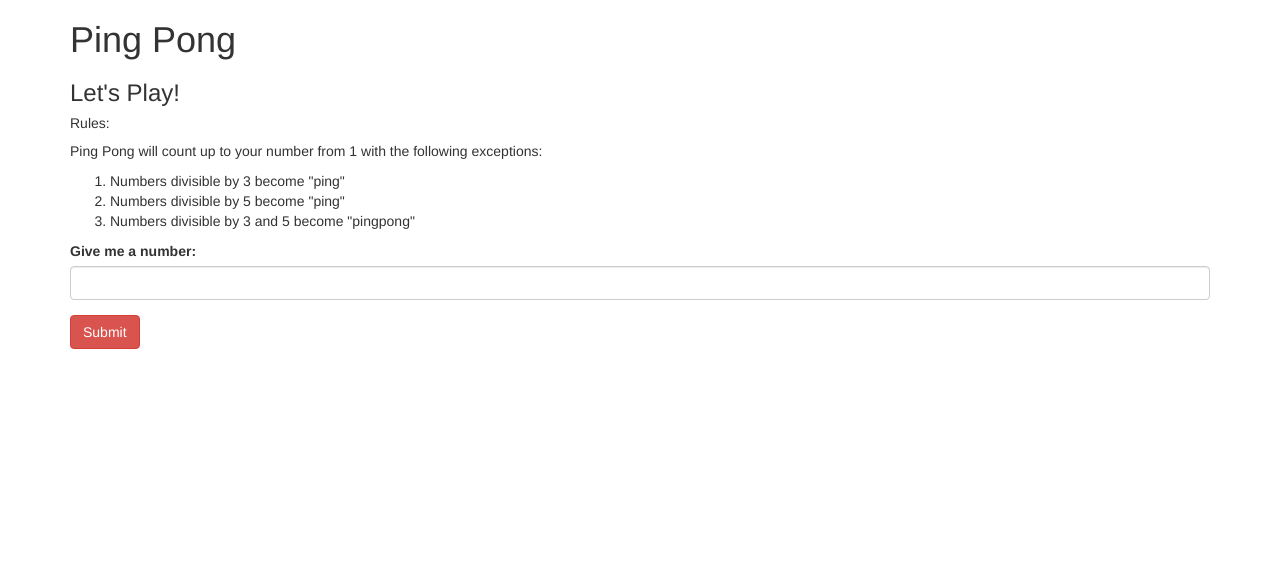
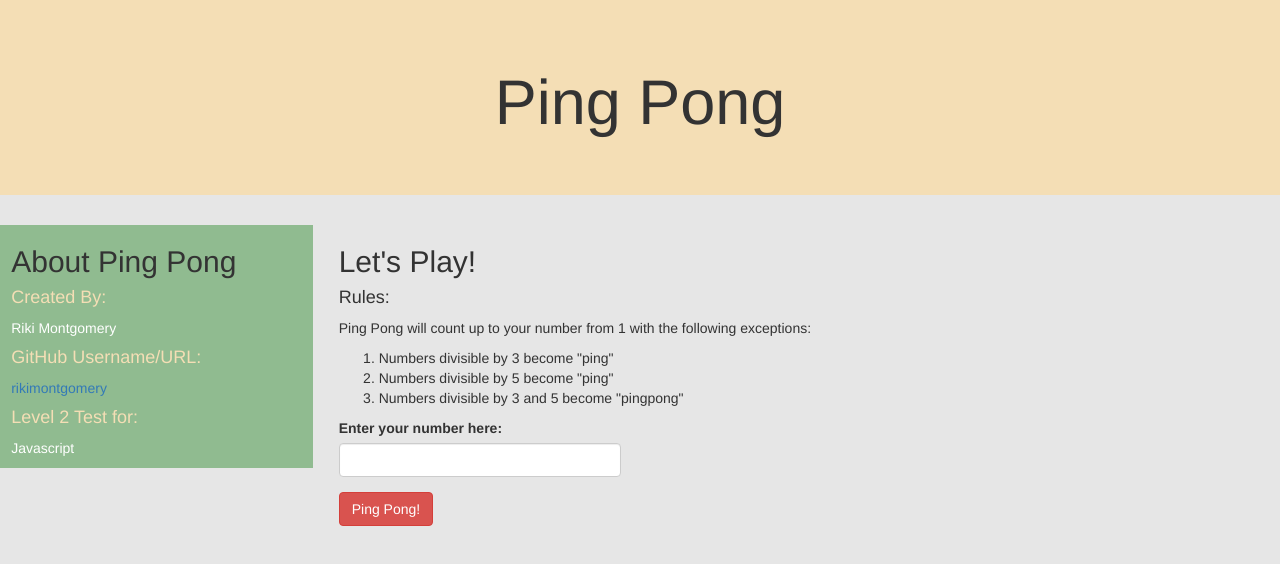
Before and after one commit to rikimontgomery/ping-pong, a plain HTML site: page index.html in a window 1280 px wide. Drawn offline with Linux system fonts and the light colour scheme.

Commit message:
add css styles

```diff
--- a/css/styles.css
+++ b/css/styles.css
@@ -2,6 +2,39 @@
   display: none;
 }
 
+.jumbotron {
+  background-color: rgb(244, 222, 181);
+  text-align: center;
+}
+
+body {
+  background-color: rgb(230, 230, 230);
+}
+
+#left-column {
+  background-color: rgb(144, 187, 144);
+  min-height: 100%;
+  padding-left: 2%;
+}
+
+.sidebar-titles {
+  color: rgb(244, 222, 181);
+}
+
+.sidebar-names {
+  color: white;
+}
+
+#main-column {
+  padding-left: 2%;
+}
+
+#number {
+  display: block;
+  width: 30%;
+}
+
+
 form input[type='number']{
 
 }
--- a/index.html
+++ b/index.html
@@ -8,10 +8,25 @@
     <title>Title</title>
   </head>
   <body>
-    <div class="container">
+    <div class="jumbotron">
       <h1>Ping Pong</h1>
-      <h3>Let's Play!</h3>
-      <h5>Rules:</h5>
+    </div>
+    <!-- <div class="container"> -->
+<!-- left hand column -->
+      <div class="row">
+        <div id="left-column" class="col-md-3">
+          <h2>About Ping Pong</h2>
+          <h4 class="sidebar-titles">Created By:</h4>
+          <p class="sidebar-names">Riki Montgomery</p>
+          <h4 class="sidebar-titles">GitHub Username/URL:</h4>
+          <p><a href="https://github.com/rikimontgomery">rikimontgomery</a></p>
+          <h4 class="sidebar-titles">Level 2 Test for:</h4>
+          <p class="sidebar-names">Javascript</p>
+        </div>
+<!-- largest column -->
+        <div id="main-column" class="col-md-9">
+          <h2>Let's Play!</h2>
+          <h4>Rules:</h4>
           <p>Ping Pong will count up to your number from 1 with the following exceptions:</p>
           <ol>
             <li>Numbers divisible by 3 become "ping"</li>
@@ -20,20 +35,22 @@
           </ol>
           <form id="generator">
             <div class="form-group">
-          <label for="number">Give me a number:</label>
-          <input id="input" class="form-control number" type="number">
+              <label for="number">Enter your number here:</label>
+              <input id="number" class="form-control number" type="number">
             </div>
 
-        <button type="submit" class="btn btn-danger">Submit</button>
+            <button type="submit" class="btn btn-danger">Ping Pong!</button>
 
           </form>
+<!-- User input -->
+          <div id="lust">
+            <ul id="result">
 
-      <div id="solution">
-        <ul>
-          <li id="solutionList"></li>
             </ul>
           </div>
+        </div>
+      </div>
 <!-- end of container -->
-    </div>
+    <!-- </div> -->
   </body>
 </html>
--- a/js/scripts.js
+++ b/js/scripts.js
@@ -13,7 +13,7 @@ function pongGame(number) {
       numberArr.push(i)
     }
   }
-  console.log(numberArr.toString());
+  numberArr.toString();
 }
 
 
```
Lines whose indentation alone changed are shown as unchanged.
